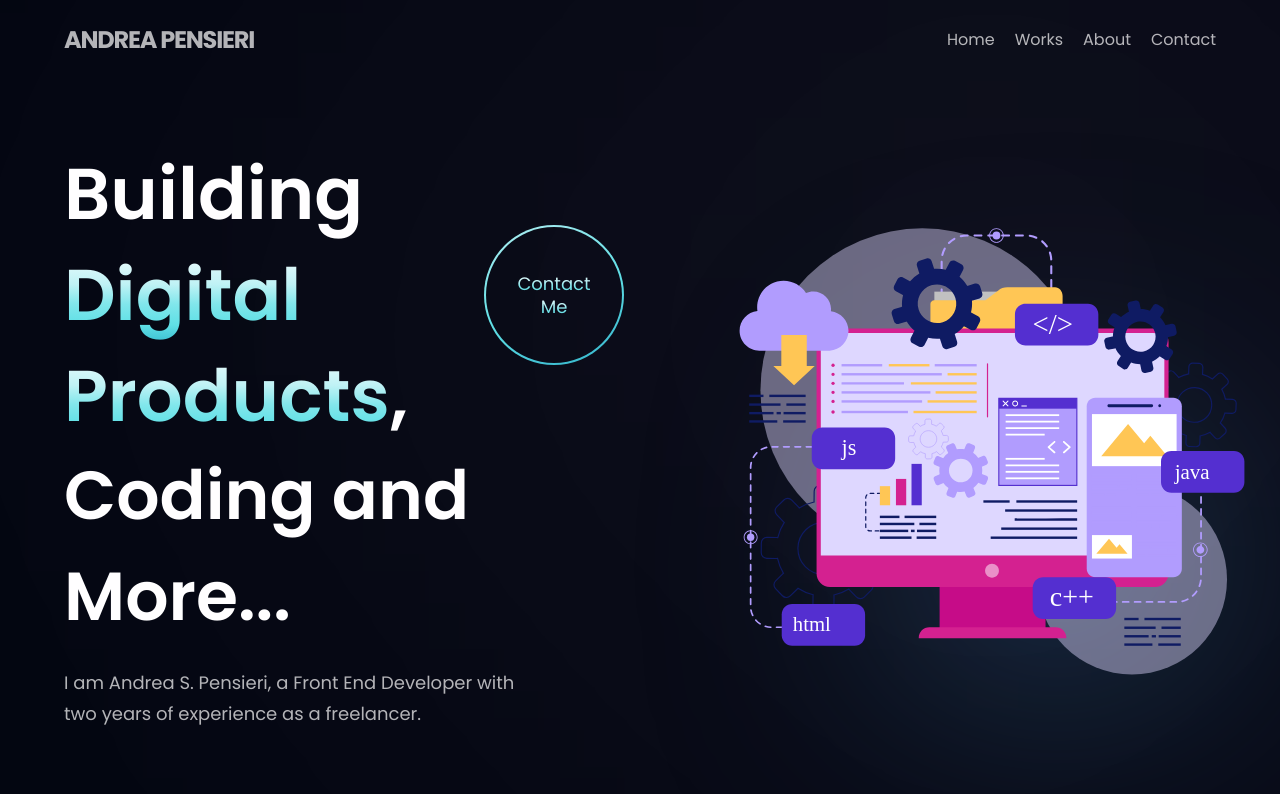
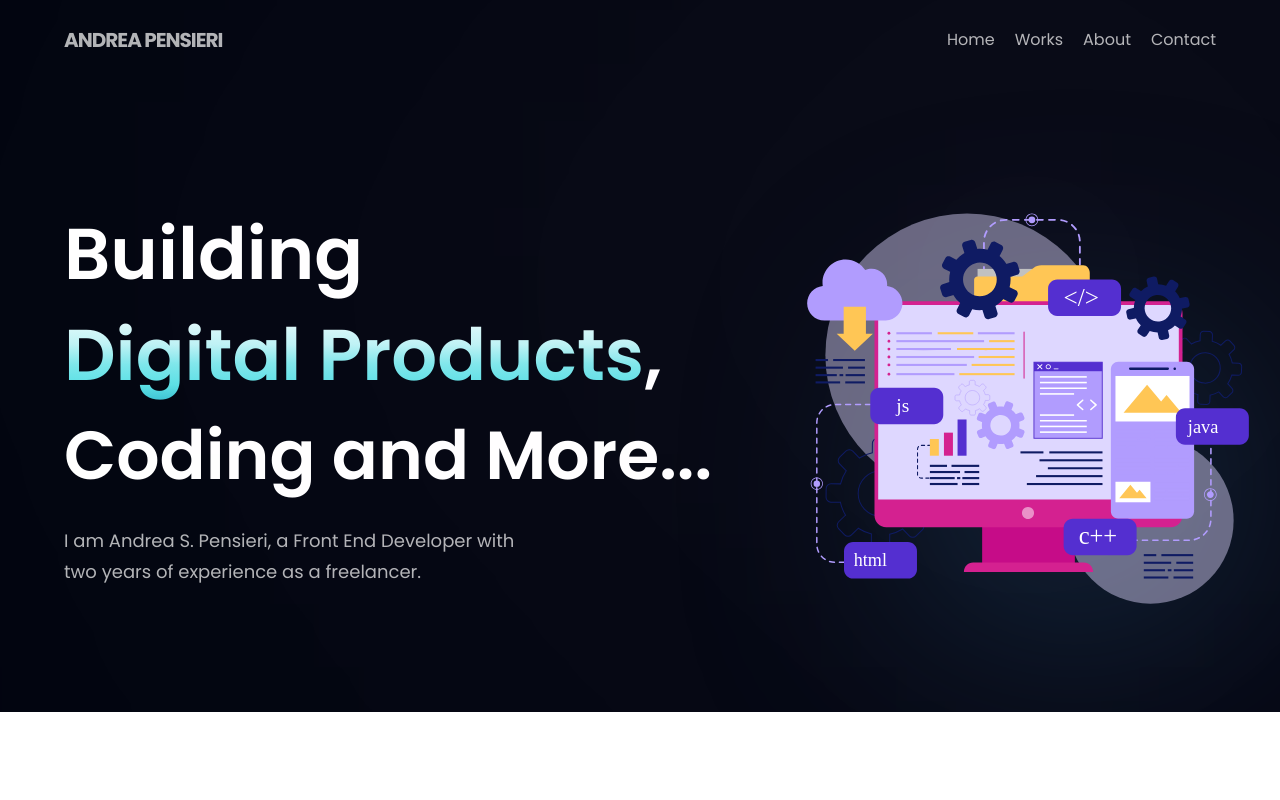
Before and after one commit to andreasiano/Portfolio_UI-UX, a React (Create React App) app: page / in a window 1280 px wide. Built offline with nearby package versions, Linux system fonts and the light colour scheme.

Commit message:
Fixing split screen

```diff
--- a/src/components/ContactMe.jsx
+++ /dev/null
@@ -1,24 +0,0 @@
-import React from 'react'
-import styles from '../style';
-
-const ContactMe = () => (
-  <div
-    className={`${styles.flexCenter} w-[140px] h-[140px] rounded-full bg-blue-gradient p-[2px] cursor-pointer`}
-  >
-    <div
-      className={`${styles.flexCenter} flex-col bg-primary w-[100%] h-[100%] rounded-full`}
-    >
-      <div className={`${styles.flexStart} flex-row`}>
-        <p className="font-poppins font-medium text-[18px] leading-[23.4px]">
-          <span className="text-gradient">Contact</span>
-        </p>
-      </div>
-
-      <p className="font-poppins font-medium text-[18px] leading-[23.4px]">
-        <span className="text-gradient">Me</span>
-      </p>
-    </div>
-  </div>
-);
-
-export default ContactMe;
--- a/src/components/Hero.jsx
+++ b/src/components/Hero.jsx
@@ -1,7 +1,7 @@
 import React from 'react'
 import styles from '../style';
 import coding from '../assets/coding.svg'
-import ContactMe from './ContactMe';
+
 
 const Hero = () => {
   return (
@@ -10,16 +10,13 @@ const Hero = () => {
       className={`flex md:flex-row flex-col ${styles.paddingY}`}
     >
       <div
-        className={`flex-1 ${styles.flexStart} flex-col xl:px-0 sm:px-16 px-6`}
+        className={`flex-2 ${styles.flexStart} flex-col xl:px-0 sm:px-16 px-6`}
       >
         <div className="flex flex-row justify-between items-center w-full">
           <h1 className="flex-1 font-poppins font-semibold ss:text-[72px] text-[52px] text-white ss:leading-[100.8px] leading-[75px]">
             Building <br className="sm:block hidden" />{" "}
             <span className="text-gradient">Digital Products</span>,{" "}
           </h1>
-          <div className="ss:flex hidden md:mr-4 mr-0">
-            <ContactMe />
-          </div>
         </div>
         <h1 className="font-poppins font-semibold ss:text-[68px] text-[52px] text-white ss:leading-[100.8px] leading-[75px] w-full">
           Coding and More...
@@ -44,10 +41,6 @@ const Hero = () => {
         <div className="absolute z-[0] w-[50%] h-[50%] right-20 bottom-20 blue__gradient" />
         {/* gradient end */}
       </div>
-
-      <div className={`ss:hidden ${styles.flexCenter}`}>
-        <ContactMe />
-      </div>
     </section>
   );
 };
--- a/src/components/Navbar.jsx
+++ b/src/components/Navbar.jsx
@@ -9,7 +9,7 @@ export default function Navbar() {
 const [toggle, setToggle] = useState(false)
   return (
     <div className="w-full flex py-6 font-poppins justify-between items-center navbar">
-      <h1 className="text-2xl text-dimWhite font-bold tracking-tighter">
+      <h1 className="text-2xl xxs:text-[20px] text-dimWhite font-bold tracking-tighter">
         ANDREA PENSIERI
       </h1>
       <ul className="list-none sm:flex hidden justify-end items-center flex-1">
@@ -24,17 +24,17 @@ const [toggle, setToggle] = useState(false)
           </li>
         ))}
       </ul>
-      <div className="sm:hidden flex flex-1 justify-end items-center">
+      <div className="sm:hidden cursor-pointer flex flex-1 justify-end items-center">
         <img
           src={toggle ? close : menu}
           alt="menu"
-          className="w-[20px] h-[20px] object-contain"
+          className="w-[40px] h-[40px] object-contain"
           onClick={() => setToggle((prev) => !prev)}
         />
         <div
           className={`${
             toggle ? "flex" : "hidden"
-          } p-6 bg-black-gradient absolute top-10 right-0 mx-4 my-2 min-w-[140px] rounded-xl sidebar`}
+          } p-6 bg-black-gradient absolute top-10 right-0 mx-4 my-2 min-w-[150px] rounded-xl sidebar`}
         >
           <ul className="list-none flex-col justify-end items-center flex-1">
             {navLinks.map((nav, index) => (
--- a/tailwind.config.js
+++ b/tailwind.config.js
@@ -16,6 +16,7 @@ module.exports = {
       },
     },
     screens: {
+      xxs: "200px",
       xs: "480px",
       ss: "620px",
       sm: "768px",
```
